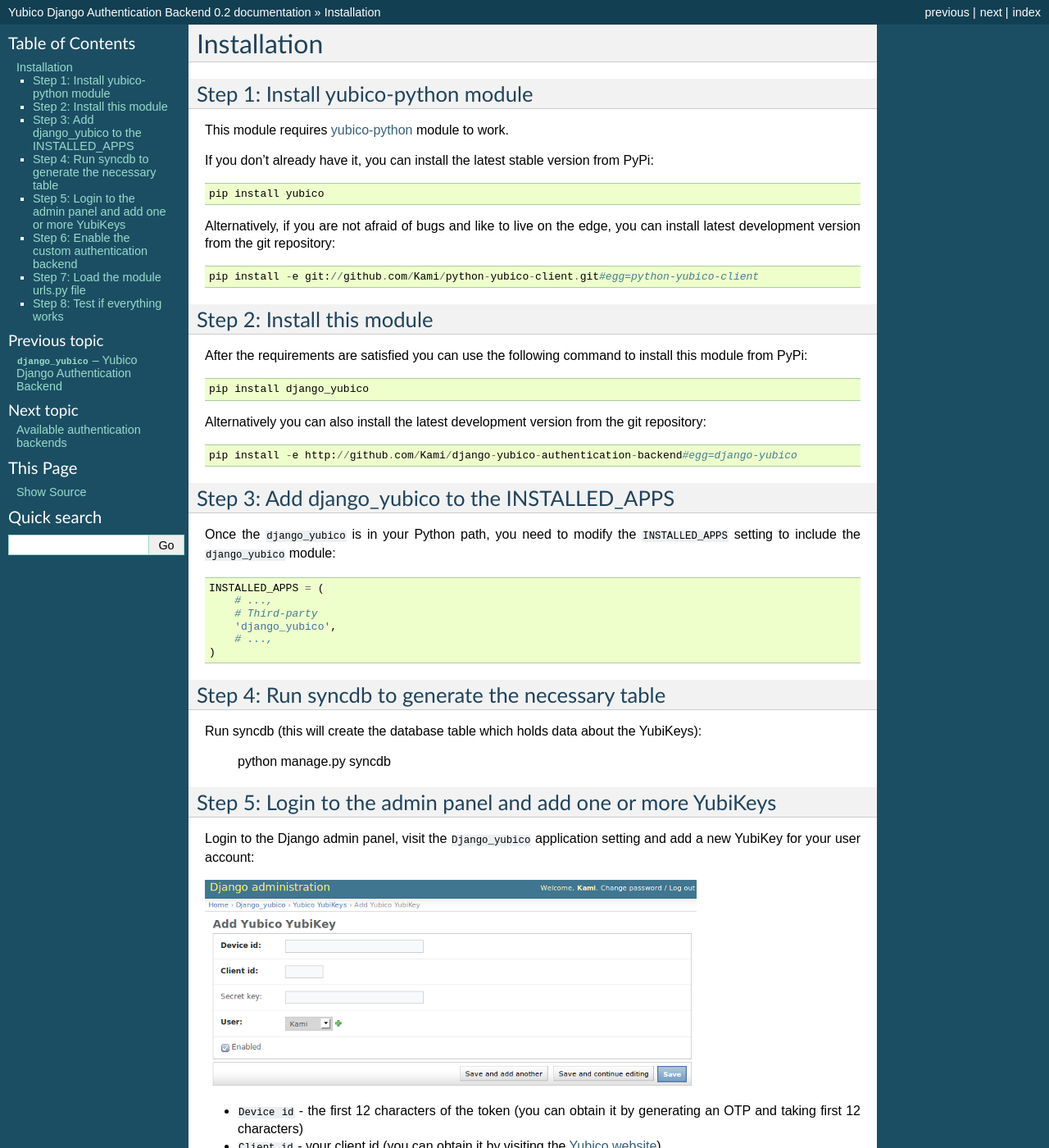
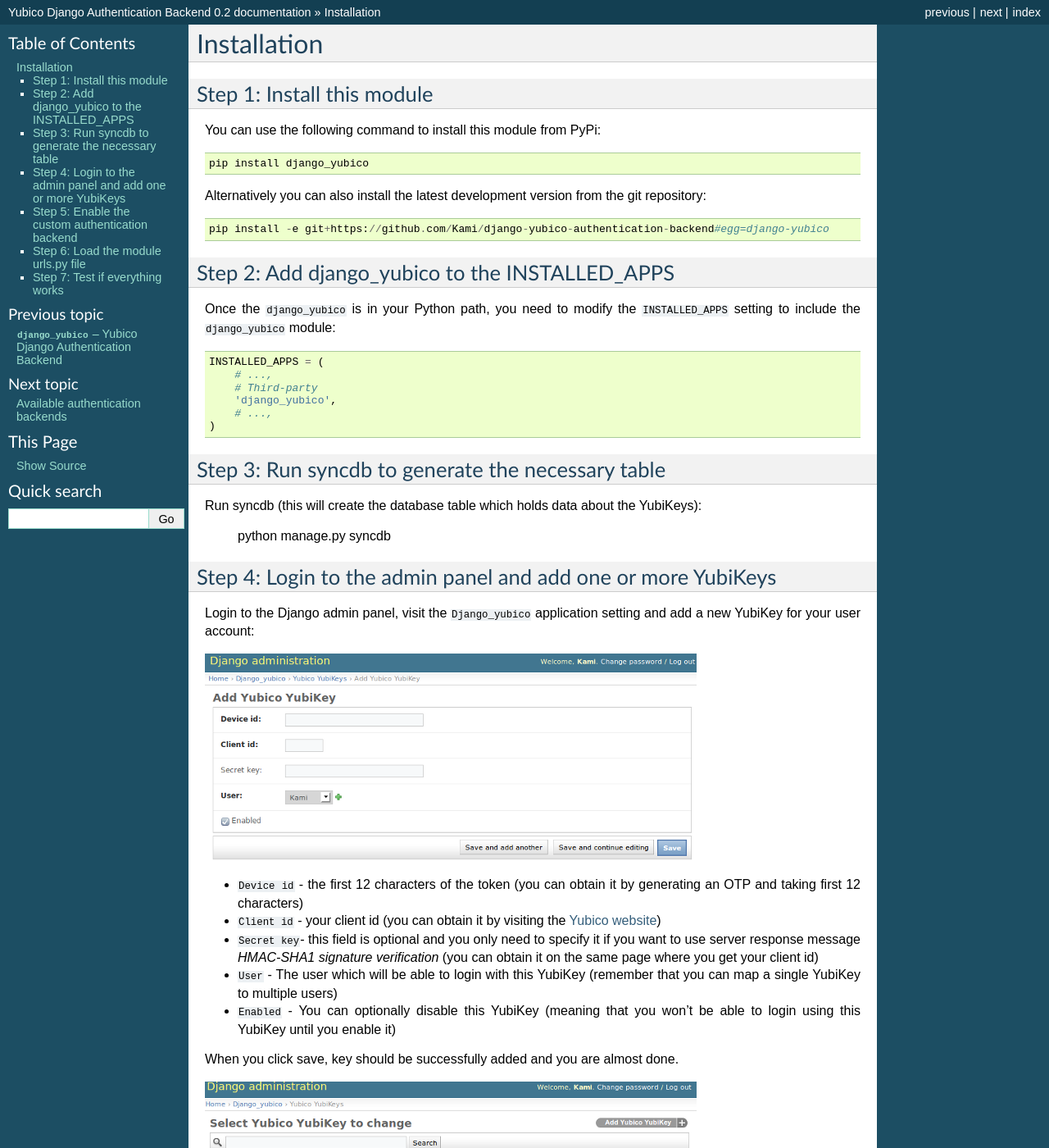
Before and after one commit to Kami/django-yubico-authentication-backend, a Sphinx documentation site: the page built from docs/source/installation.rst, in a window 1280 px wide and 1400 px high. Shown: the whole window at 82% size. Built offline with Sphinx 7.4.7, drawn with Linux system fonts in a browser that asks for light colours; some of the changed text lies outside the part shown.

Commit message:
Update docs, remove now obsolete step.

```diff
--- a/docs/source/installation.rst
+++ b/docs/source/installation.rst
@@ -2,30 +2,18 @@
 Installation
 ===========
 
-Step 1: Install yubico-python module
-------------------------------------
+Step 1: Install this module
+---------------------------
 
-This module requires yubico-python_ module to work.
-
-If you don't already have it, you can install the latest stable version from PyPi::
-
-  pip install yubico
-
-Alternatively, if you are not afraid of bugs and like to live on the edge, you can install latest development version from the git repository::
-
-  pip install -e git://github.com/Kami/python-yubico-client.git#egg=python-yubico-client
-
-Step 2: Install this module
----------------------------
-After the requirements are satisfied you can use the following command to install this module from PyPi::
+You can use the following command to install this module from PyPi::
 
   pip install django_yubico
 
 Alternatively you can also install the latest development version from the git repository::
 
-  pip install -e http://github.com/Kami/django-yubico-authentication-backend#egg=django-yubico
+  pip install -e git+https://github.com/Kami/django-yubico-authentication-backend#egg=django-yubico
 
-Step 3: Add django_yubico to the INSTALLED_APPS
+Step 2: Add django_yubico to the INSTALLED_APPS
 -----------------------------------------------
 
 Once the ``django_yubico`` is in your Python path, you need to modify the ``INSTALLED_APPS`` setting to include the ``django_yubico`` module::
@@ -45,7 +33,7 @@
     python manage.py syncdb
 
 
-Step 5: Login to the admin panel and add one or more YubiKeys
+Step 4: Login to the admin panel and add one or more YubiKeys
 -----------------------------------------------
 
 Login to the Django admin panel, visit the ``Django_yubico`` application setting and add a new YubiKey for your user account:
@@ -73,14 +61,14 @@
 
 For more information about the available backends and how they work, please visit the :doc:`available authentication backends` page.
 
-Step 7: Load the module urls.py file
+Step 6: Load the module urls.py file
 ----------------------------
 
 Put the following line in your ``urls.py`` file::
 
     (r'^yubico/', include('django_yubico.urls')),
 
-Step 8: Test if everything works
+Step 7: Test if everything works
 ----------------------------
 
 Visit http://yourpage.com/yubico/login/ and if everything went ok you should be able to login using your website username, OTP generated by YubiKey and a password.
```
Also changed, not shown: other parts of docs/source/installation.rst (+2 -2 lines).
